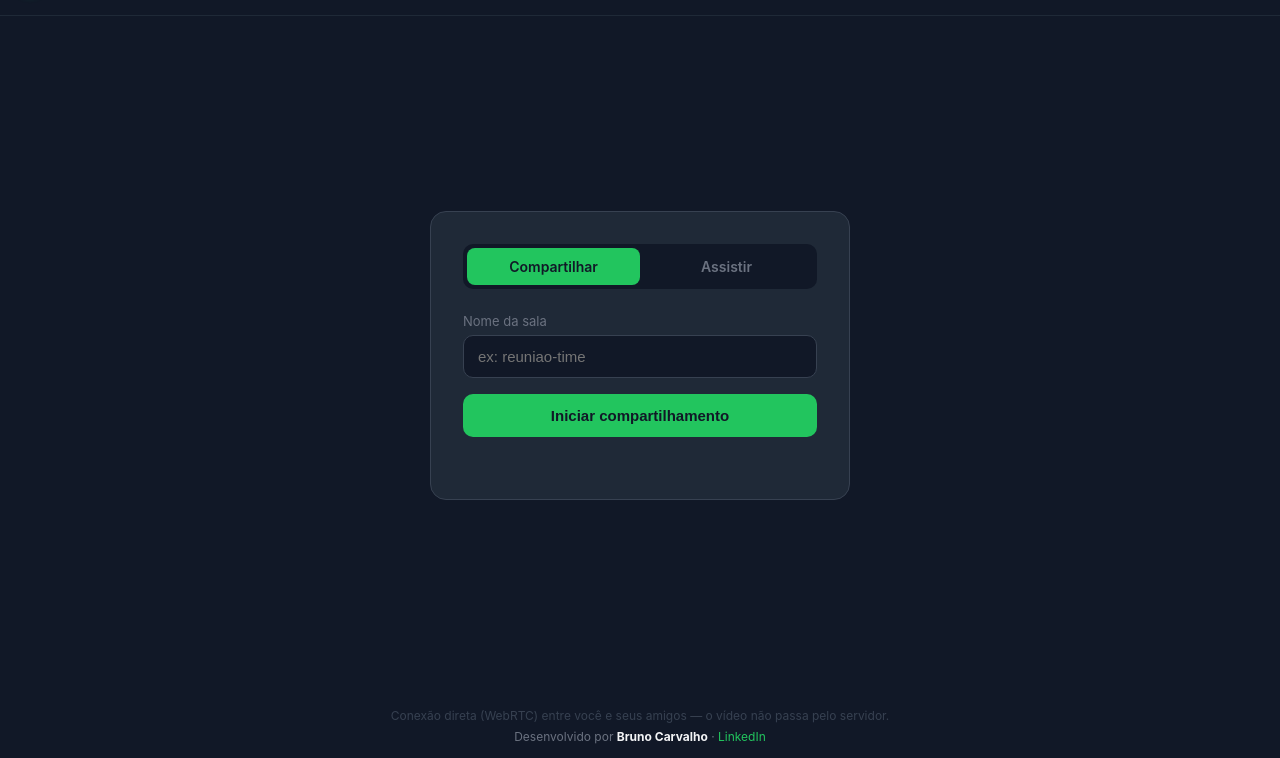
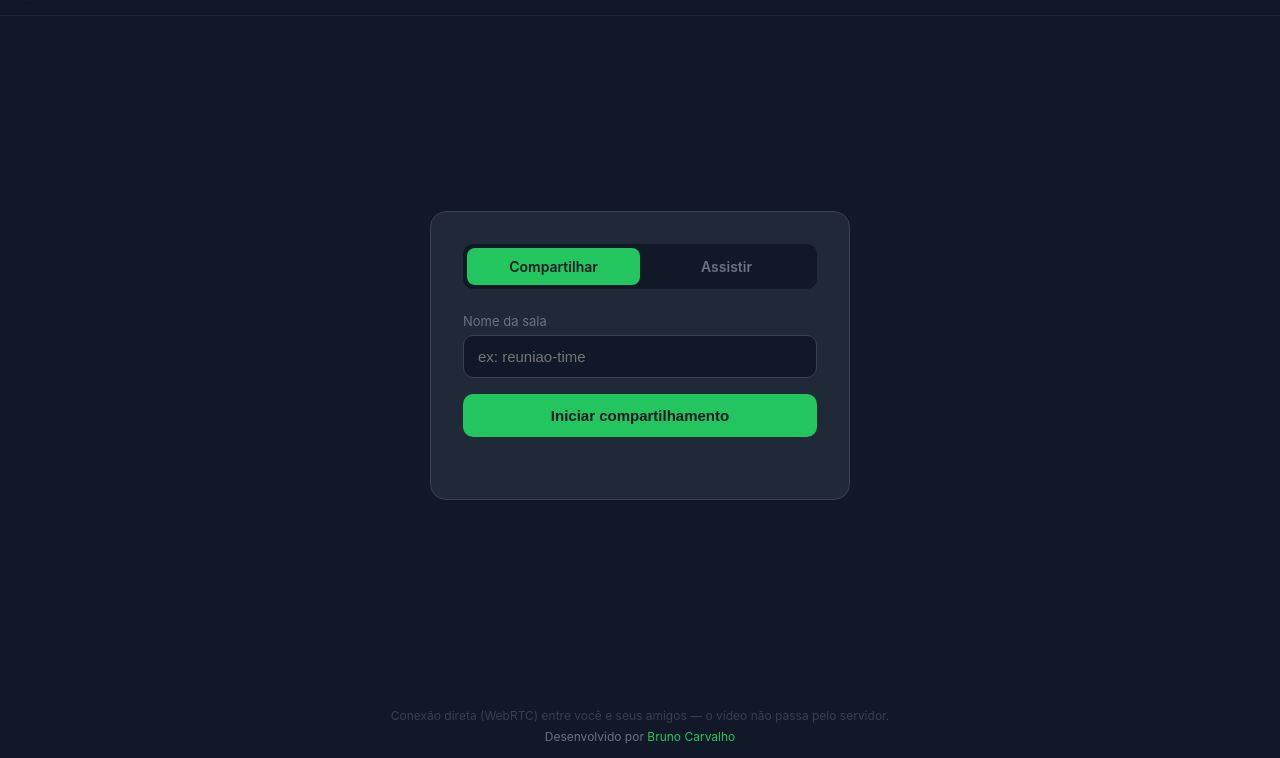
Before and after one commit to BrunoCarvalho07/-sua-tela, a website: page public/index.html in a window 1280 px wide. Shown: the part 42-800 px from the top of the page. Drawn offline with nearby package versions, Linux system fonts and the light colour scheme; no server answers.

Commit message:
adiciona rodapé com créditos

```diff
--- a/public/index.html
+++ b/public/index.html
@@ -56,8 +56,8 @@
   <footer>
     Conexão direta (WebRTC) entre você e seus amigos — o vídeo não passa pelo servidor.
     <div class="credit">
-      Desenvolvido por <strong>Bruno Carvalho</strong> ·
-      <a href="https://www.linkedin.com/in/bruno-carvalho-silvaa/" target="_blank" rel="noopener noreferrer">LinkedIn</a>
+      Desenvolvido por
+      <a href="https://www.linkedin.com/in/bruno-carvalho-silvaa/" target="_blank" rel="noopener noreferrer">Bruno Carvalho</a>
     </div>
   </footer>
 
```
